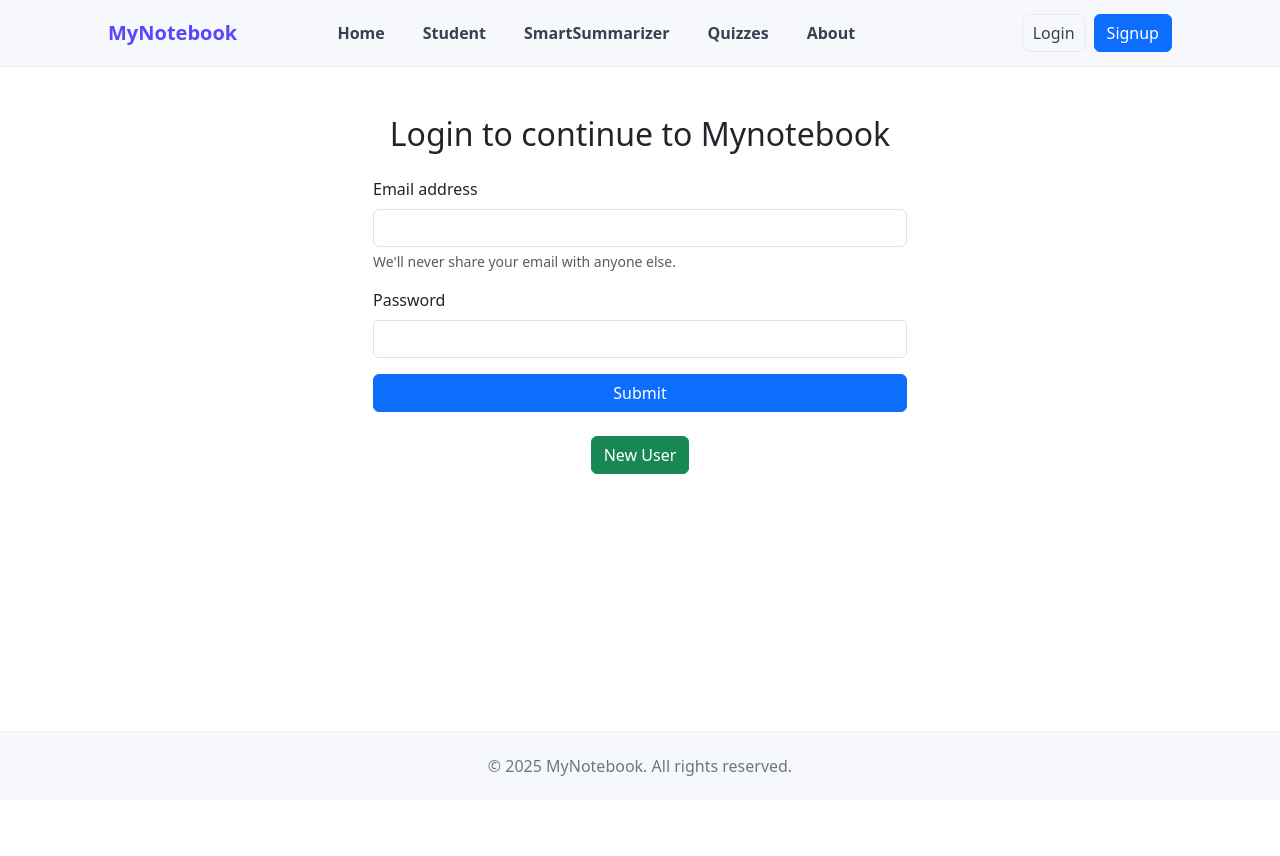
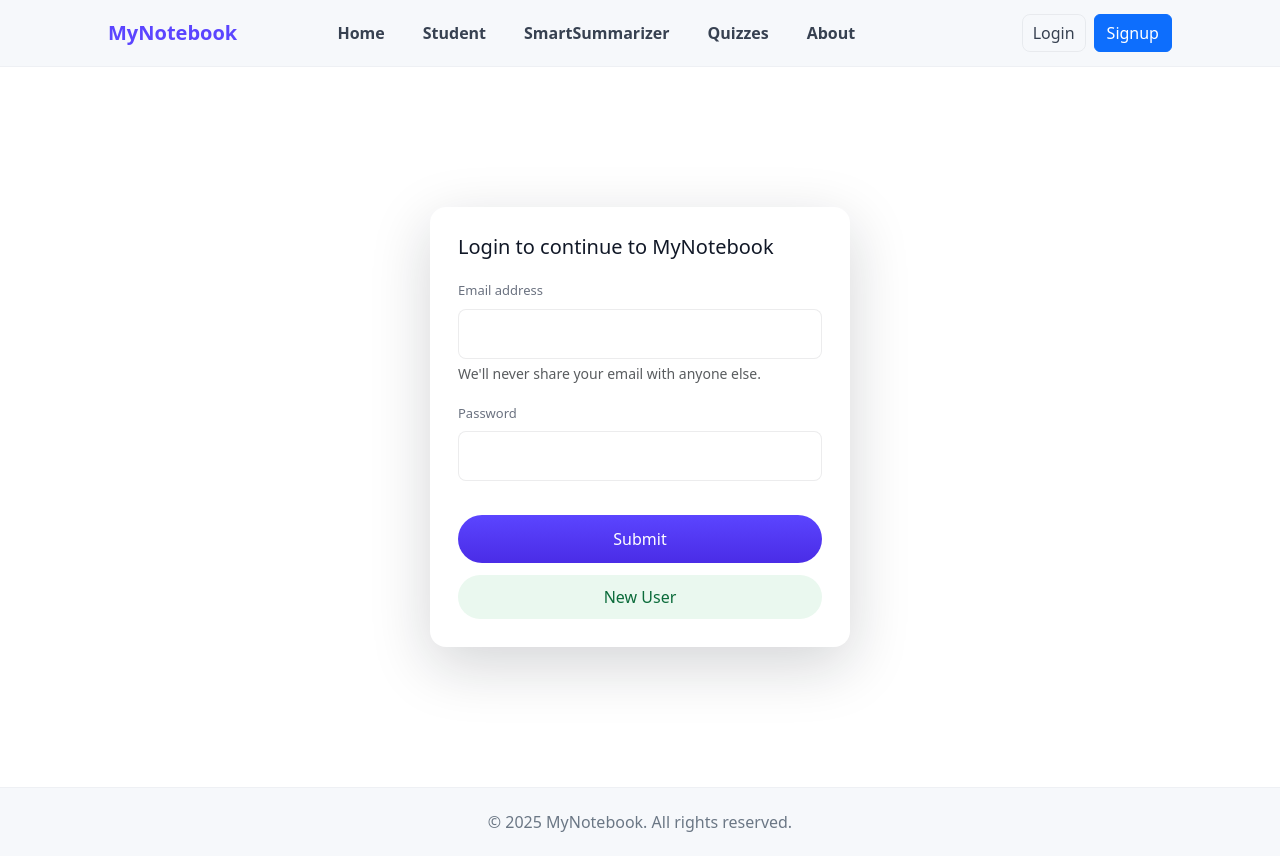
Before and after one commit to haribalji/mynotes1, a React (Create React App) app: page /login in a window 1280 px wide. Before the commit the page ends 800 px from the top, so only its background shows below. Built offline with nearby package versions, Linux system fonts and the light colour scheme.

Commit message:
after styling login page

```diff
--- a/src/components/Login.js
+++ b/src/components/Login.js
@@ -1,5 +1,6 @@
 import React, { useState } from "react";
 import { useNavigate } from "react-router-dom";
+import "../styles/Login.css";
 
 const Login = (props) => {
   const navigate = useNavigate();
@@ -64,10 +65,9 @@ const Login = (props) => {
     // </div>
     // </div>
 
-    <div className="container mt-5">
-      <div className="row justify-content-center">
-        <div className="col-md-6">
-          <h2 className="text-center mb-4">Login to continue to Mynotebook</h2>
+    <div className="login-wrapper">
+      <div className="login-card">
+        <h2>Login to continue to MyNotebook</h2>
         <form onSubmit={handlesubmit}>
           <div className="mb-3">
             <label htmlFor="email" className="form-label">
@@ -101,19 +101,18 @@ const Login = (props) => {
               required
             />
           </div>
-            <button type="submit" className="btn btn-primary w-100">
+          <button type="submit" className="login-submit w-100">
             Submit
           </button>
         </form>
-          <div className="d-flex justify-content-center mt-4">
+        <div className="d-flex justify-content-center">
           <button
             type="button"
             onClick={handleonclik}
-              className="btn btn-success"
+            className="new-user w-100"
           >
             New User
           </button>
-          </div>
         </div>
       </div>
     </div>
--- /dev/null
+++ b/src/styles/Login.css
@@ -0,0 +1,52 @@
+/* Login page styles to match provided screenshot */
+.login-wrapper {
+  min-height: calc(100vh - 80px);
+  display: flex;
+  align-items: center;
+  justify-content: center;
+  padding: 40px 20px;
+}
+.login-card {
+  width: 420px;
+  background: var(--card-bg, #fff);
+  border-radius: 16px;
+  padding: 28px;
+  box-shadow: var(--card-shadow-strong, 0 18px 60px rgba(15, 23, 36, 0.18));
+}
+.login-card h2 {
+  font-weight: 500;
+  margin-bottom: 18px;
+  font-size: 20px;
+  color: #111827;
+}
+.form-label {
+  font-size: 13px;
+  color: #6b7280;
+}
+.form-control {
+  border-radius: 8px;
+  padding: 12px 14px;
+  border: 1px solid rgba(15, 23, 36, 0.08);
+}
+.login-submit {
+  margin-top: 18px;
+  background: linear-gradient(180deg, #5b45ff, #4a2ce6);
+  color: #fff;
+  border: none;
+  padding: 12px 18px;
+  border-radius: 999px;
+}
+.new-user {
+  margin-top: 12px;
+  background: #eaf8ef;
+  color: #0b6b3a;
+  border: none;
+  padding: 10px 18px;
+  border-radius: 999px;
+}
+
+@media (max-width: 480px) {
+  .login-card {
+    width: 92%;
+  }
+}
```
Lines whose indentation alone changed are shown as unchanged.
